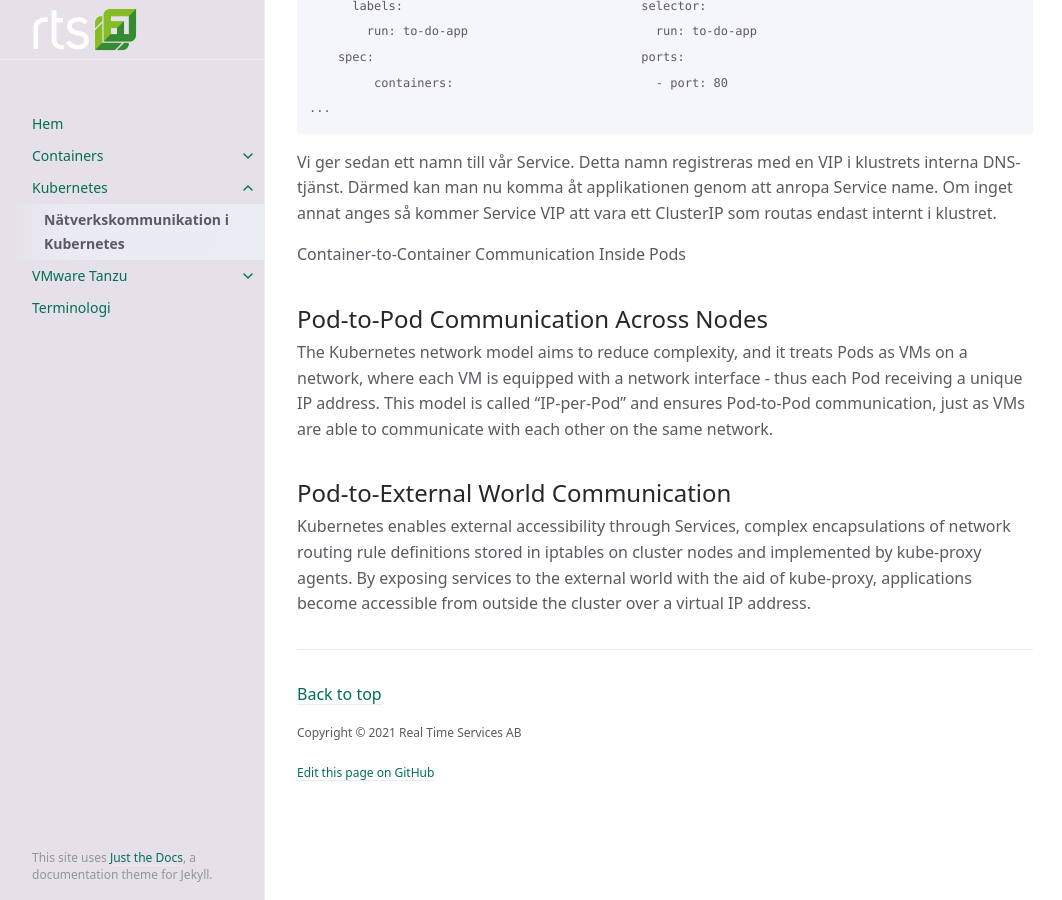
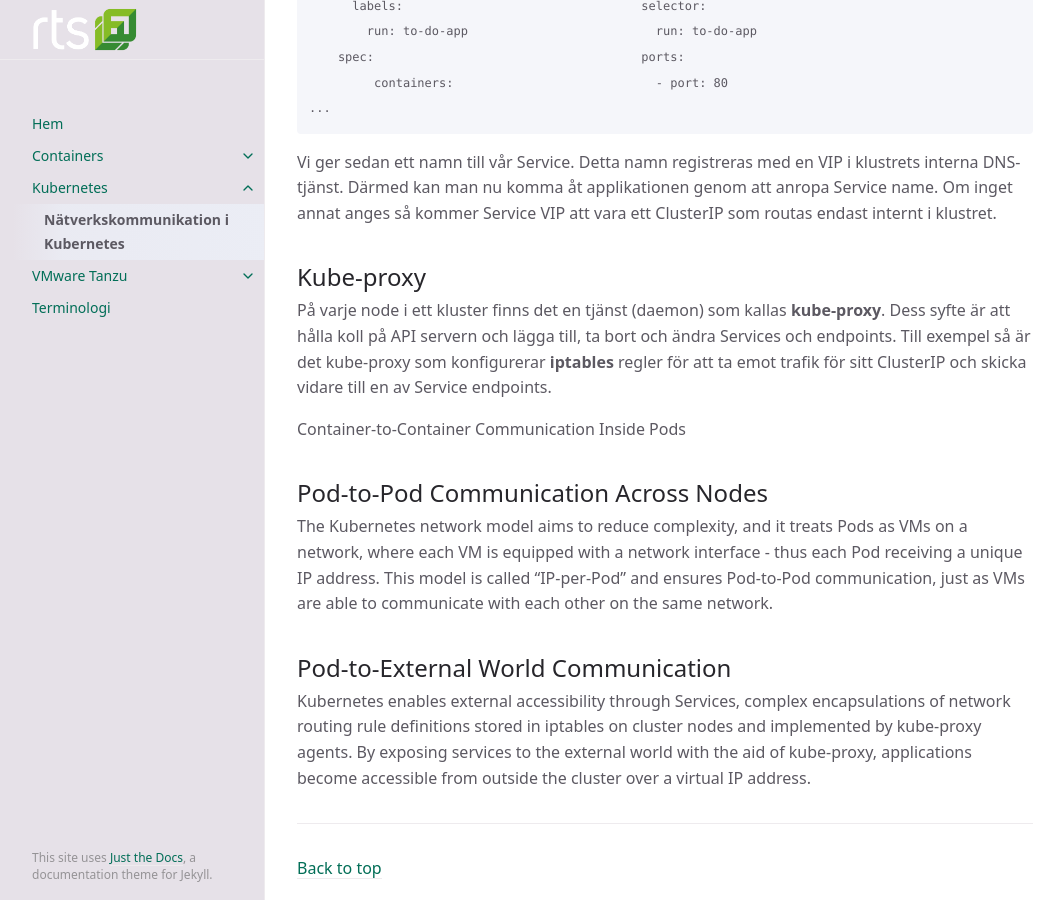
Before and after one commit to RTSAB/rtsab.github.io, a Jekyll site: the page built from docs/kubernetes/kubernetes-networking.md, in a window 1280 px wide and 900 px high, scrolled down 512 px. Shown: the whole window, without its empty margins (107-1169 px from the left). Built offline with Jekyll 4.4.1, drawn with Linux system fonts in a browser that asks for light colours.

Commit message:
Lägg till Kube-proxy

```diff
--- a/docs/kubernetes/kubernetes-networking.md
+++ b/docs/kubernetes/kubernetes-networking.md
@@ -24,6 +24,13 @@ kind: Deployment                            kind: Service
 Vi ger sedan ett namn till vår Service. Detta namn registreras med en VIP i klustrets interna DNS-tjänst. Därmed kan man nu komma åt applikationen genom att anropa Service name.
 Om inget annat anges så kommer Service VIP att vara ett ClusterIP som routas endast internt i klustret.
 
+## Kube-proxy
+På varje node i ett kluster finns det en tjänst (daemon) som kallas **kube-proxy**. Dess syfte är att hålla koll på API servern och lägga till, ta bort och ändra Services och endpoints. Till exempel så är det kube-proxy som konfigurerar **iptables** regler för att ta emot trafik för sitt ClusterIP och skicka vidare till en av Service endpoints.
+
+
+
+
+
 
 Container-to-Container Communication Inside Pods
 
```
